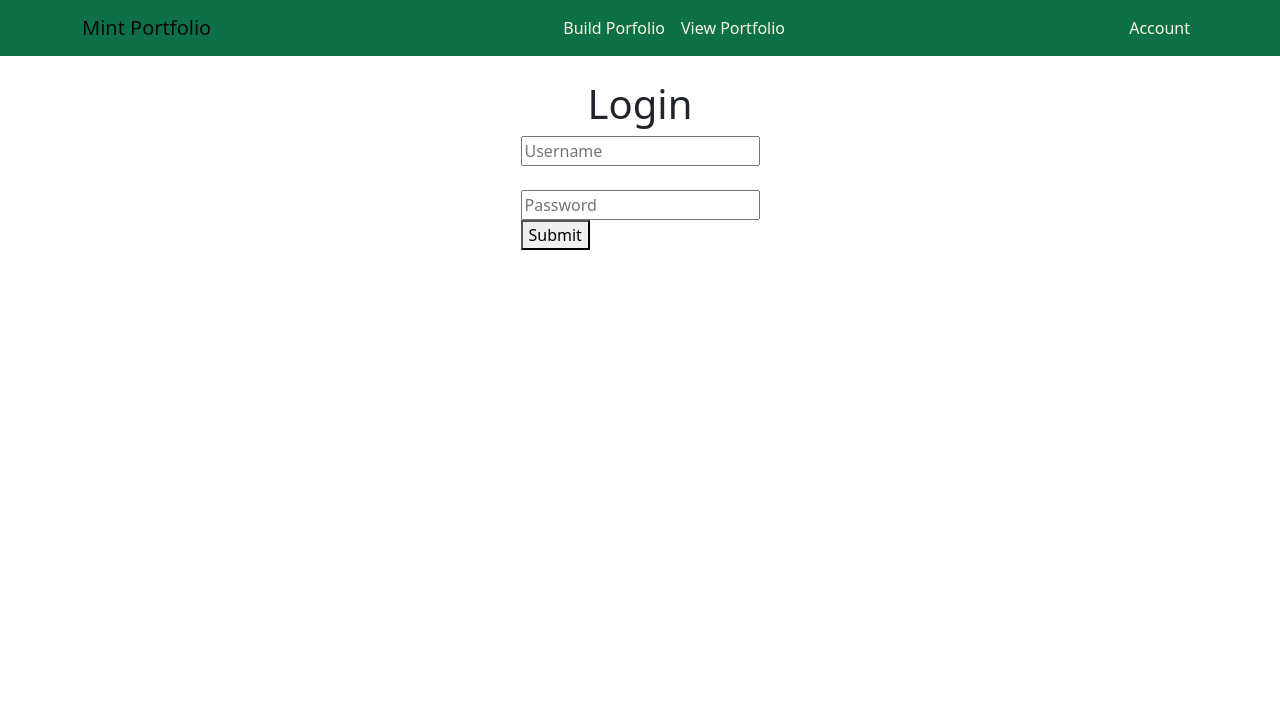
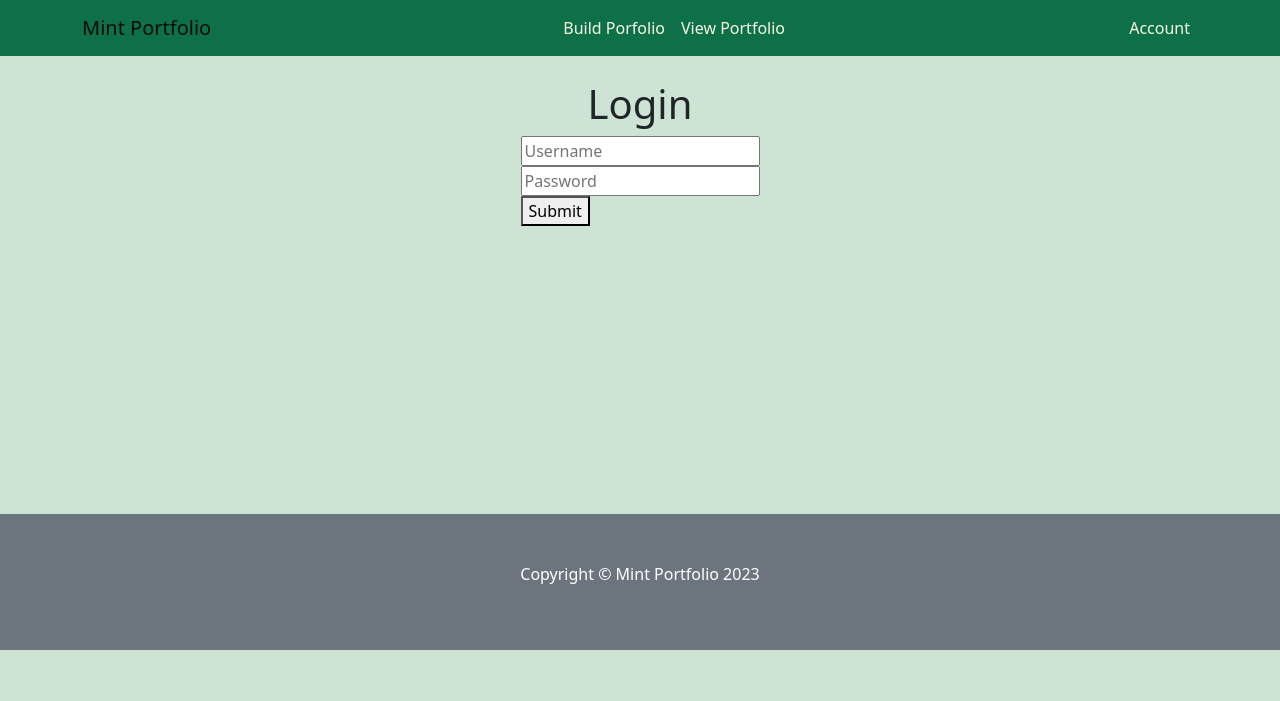
Before and after one commit to emath12/MintPorfolio, a React app in the folder finance_app/: page /login in a window 1280 px wide. Built offline with nearby package versions, Linux system fonts and the light colour scheme.

Commit message:
Frontend for landing page and login page (also fixed footer)

```diff
--- /dev/null
+++ b/finance_app/src/components/auth/Login.css
@@ -0,0 +1,18 @@
+.LoginPage {
+    background-color: #CDE4D5;
+    width: "100%";
+    height: 100vh;
+    display: flex;
+    flex-direction: column;
+}
+
+.FooterParent {
+    position: relative;
+    width:"100%";
+    right:0px;
+    left:0px;
+    bottom: 0px;
+}
+.Footer {
+    position: absolute;
+}
--- a/finance_app/src/components/auth/Login.js
+++ b/finance_app/src/components/auth/Login.js
@@ -1,7 +1,8 @@
-import "./Auth.css"
+import './Login.css'
 import {useNavigate} from "react-router-dom";
 import React, { useState, useEffect, useRef } from 'react';
 import Header from "../user/Header";
+import Footer from "../user/Footer"
 import axios from "axios";
 
 function Login() {
@@ -22,17 +23,29 @@ function Login() {
 
     return (
         <>
+        <div className="LoginPage">
             <Header />
             <div className="center">
                 <div>
                     <h1>Login</h1>
                     <input onChange={e => setUsername(e.target.value)} placeholder="Username"></input>
                     <br></br>
-                <br></br>
                     <input onChange={e => setPassword(e.target.value)} placeholder="Password"></input>
                     <br></br>
                     <button onClick={handleClick}>Submit</button>
                 </div>
+            </div>
+            <br></br>
+            <br></br>
+            <br></br>
+            <br></br>
+            <br></br>
+            <br></br>
+            <br></br>
+            <br></br>
+            <br></br>
+            <br></br>
+            <Footer class="mb-0"></Footer>
         </div>
         </>
     )
--- a/finance_app/src/components/user/Footer.js
+++ b/finance_app/src/components/user/Footer.js
@@ -1,13 +1,16 @@
 import React from 'react';
-import { MDBFooter } from 'mdb-react-ui-kit';
+import { Container } from 'react-bootstrap';
 
 function Footer() {
   return (
-    <MDBFooter bgColor='dark-green' className='text-center text-lg-left'>
-      <div className='text-center p-3' style={{ backgroundColor: 'rgba(0, 0, 0, 0.2)' }}>
-          Portfolio Builder
-      </div>
-    </MDBFooter>
+    <div className="FooterParent">
+      <footer class="py-5 my-5 bg-secondary text-center">
+          <Container className="px-4">
+              <p class="text-center text-white">
+                  Copyright &copy; Mint Portfolio 2023</p>
+          </Container>
+      </footer>
+    </div>
   );
 }
 
--- a/finance_app/src/components/user/Home.css
+++ b/finance_app/src/components/user/Home.css
@@ -11,6 +11,17 @@ body,
   height: "100%";
   display: flex;
   flex-direction: column;
+}
+
+.FooterParent {
+  position: relative;
+  width:"100%";
+  right:0px;
+  left:0px;
+  bottom: 0px;
+}
+.Footer {
+  position: absolute;
 }
 
 .navbar {
@@ -36,6 +47,11 @@ padding: 5px 5px 5px 5px;
 cursor: pointer;
 }
 
+.button {
+  padding:5px 5px 5px 5px;
+  margin: 5px;
+}
+
 .card:hover{
    transform: scale(1.05);
 box-shadow: 0 10px 20px rgba(0,0,0,.12), 0 4px 8px rgba(0,0,0,.06);
--- a/finance_app/src/components/user/Home.js
+++ b/finance_app/src/components/user/Home.js
@@ -1,4 +1,5 @@
 import './Home.css'
+import {useNavigate} from "react-router-dom";
 import React, { useState, useEffect, useRef } from 'react';
 import Footer from './Footer.js'
 import Header from './Header.js'
@@ -7,6 +8,12 @@ import {Container, Row, Col, Image, Button, Card} from 'react-bootstrap'
 
 
 function Home() {
+    const nav = useNavigate();
+
+    function navLogin () {
+        nav("/login");
+    }
+
     return (
         <>
             <div className={'HomePage'}>
@@ -24,7 +31,7 @@ function Home() {
                         <Col sm={5}>
                             <h1 class="font-weigh-light">Welcome to Mint Portfolio.</h1>
                             <p class="mt-4"> We are your center for calculating your personal financial portfolio's performance. Become a better investor, one ticker at a time.</p>
-                            <Button variant="outline-primary">Get Started</Button>
+                            <Button variant="outline-primary" href = '/login'> Get Started</Button>
                         </Col>
 
                     </Row>
@@ -68,12 +75,9 @@ function Home() {
                     </Row>
                     </Container>
                 </main>
-                <footer class="py-5 my-5 bg-secondary text-center">
-                    <Container className="px-4">
-                        <p class="text-center text-white">
-                            Copyright &copy; Mint Portfolio 2023</p>
-                    </Container>
-                </footer>
+                <div className="FooterParent">
+                    <Footer class="Footer"></Footer>
+                </div>
             </div>
         </>)
 }
```
Lines whose indentation alone changed are shown as unchanged.
